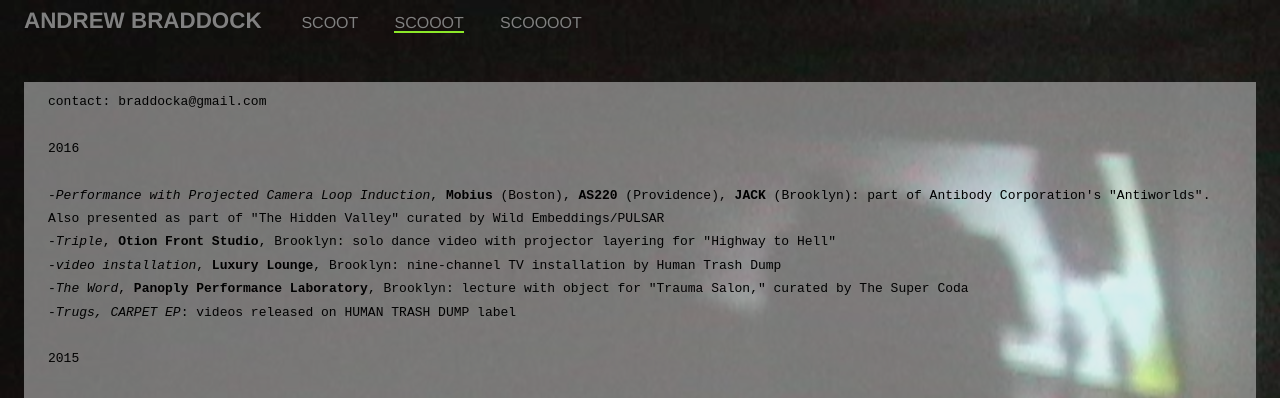
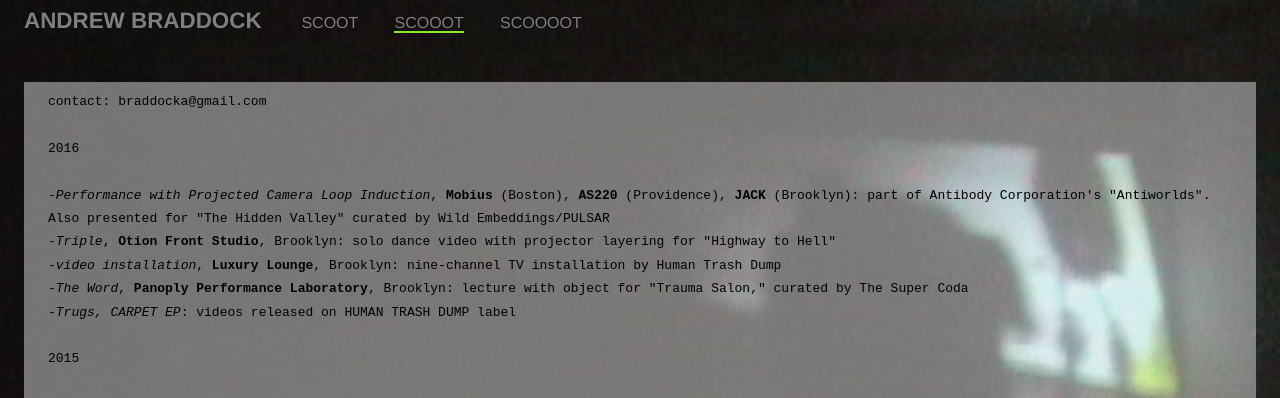
Before and after one commit to scootfence/scootfence.github.io, a Jekyll site: the page built from about.md, in a window 1280 px wide. Shown: the top 398 px of the page. Built offline with Jekyll 4.4.1, drawn with Linux system fonts in a browser that asks for light colours; Markdown is read by kramdown in place of the engine named in the settings.

Commit message:
Update about.md

```diff
--- a/about.md
+++ b/about.md
@@ -8,7 +8,7 @@ contact: braddocka@gmail.com
 <br><br>
 2016
 <br><br>
--<i>Performance with Projected Camera Loop Induction</i>, <b>Mobius</b> (Boston), <b>AS220</b> (Providence), <b>JACK</b> (Brooklyn): part of Antibody Corporation's "Antiworlds". Also presented as part of "The Hidden Valley" curated by Wild Embeddings/PULSAR
+-<i>Performance with Projected Camera Loop Induction</i>, <b>Mobius</b> (Boston), <b>AS220</b> (Providence), <b>JACK</b> (Brooklyn): part of Antibody Corporation's "Antiworlds". Also presented for "The Hidden Valley" curated by Wild Embeddings/PULSAR
 <br>-<i>Triple</i>, <b>Otion Front Studio</b>, Brooklyn: solo dance video with projector layering for "Highway to Hell"
 <br>-<i>video installation</i>, <b>Luxury Lounge</b>, Brooklyn: nine-channel TV installation by Human Trash Dump
 <br>-<i>The Word</i>, <b>Panoply Performance Laboratory</b>, Brooklyn: lecture with object for "Trauma Salon," curated by The Super Coda
```
